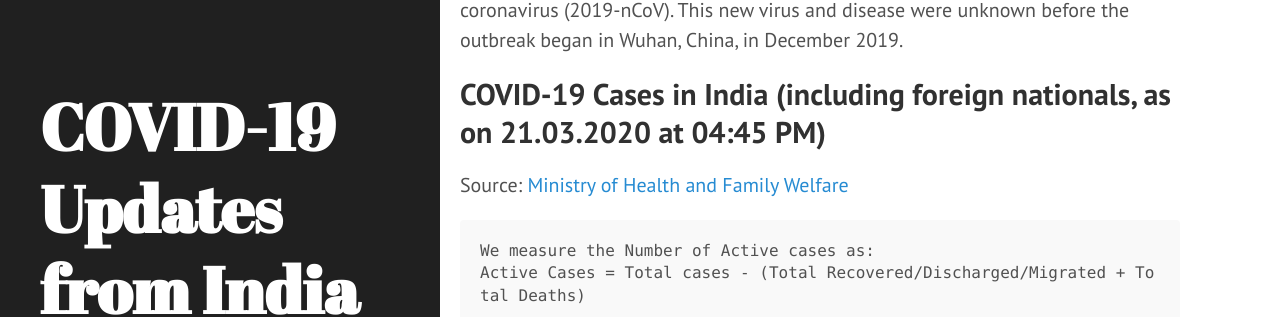
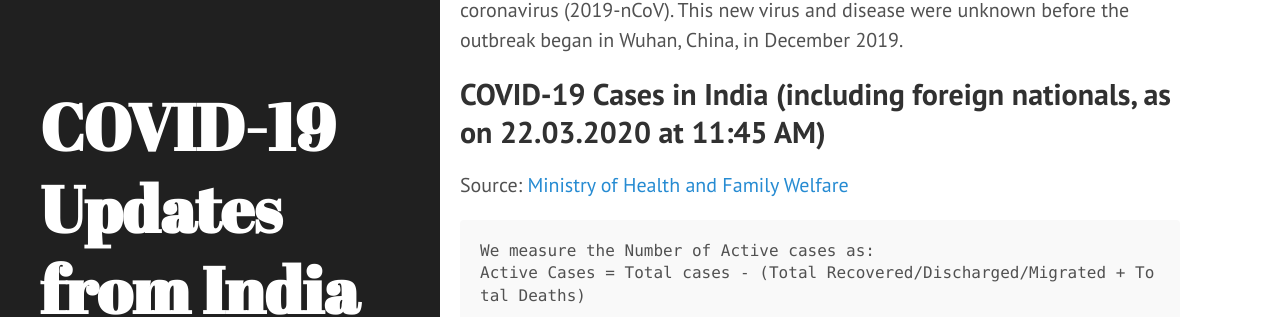
Before and after one commit to bhooraj/covid19updates-india, a Jekyll site: the page built from _posts/2020-03-21-home.md, in a window 1280 px wide and 900 px high. Shown: the part 215-532 px from the top of the window. Built offline with Jekyll 4.4.1, drawn with Linux system fonts in a browser that asks for light colours.

Commit message:
Update 2020-03-21-home.md

```diff
--- a/_posts/2020-03-21-home.md
+++ b/_posts/2020-03-21-home.md
@@ -6,7 +6,7 @@
 
 COVID-19 is the infectious disease caused by the most recently discovered coronavirus (2019-nCoV). This new virus and disease were unknown before the outbreak began in Wuhan, China, in December 2019.
 
-## COVID-19 Cases in India (including foreign nationals, as on 21.03.2020 at 04:45 PM)
+## COVID-19 Cases in India (including foreign nationals, as on 22.03.2020 at 11:45 AM)
 <p id = "totalcases" style="font-size: 1.2rem; font-weight: bold;"></p>
 <p id = "totalrecovered" style="font-size: 1.2rem; font-weight: bold;"></p>
 <p id = "totaldeaths" style="font-size: 1.2rem; font-weight: bold;"></p>
```
